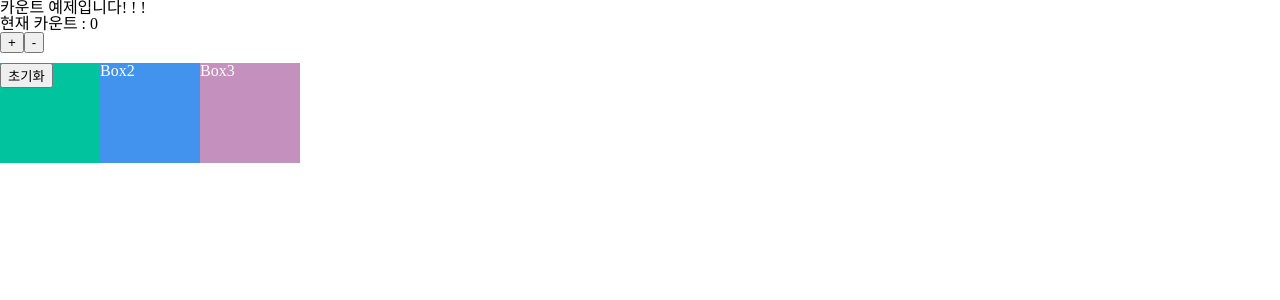
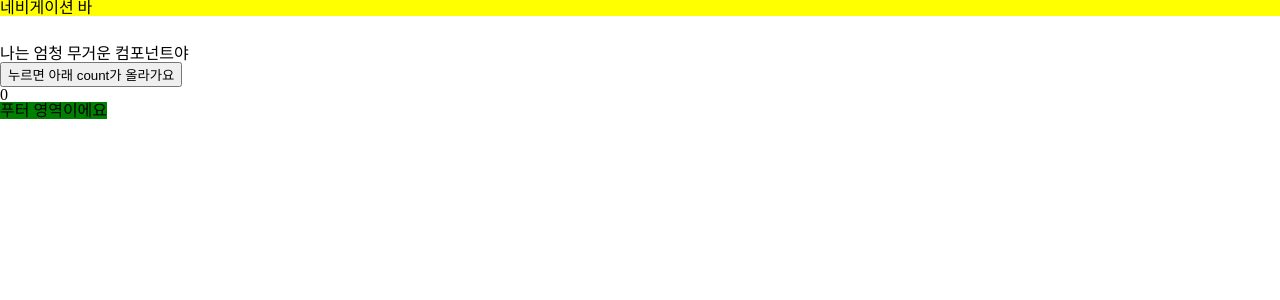
Before and after one commit to 9mean2/React_Week_2, a React (Create React App) app: page / in a window 1280 px wide. Shown: the top 300 px of the page. Built offline with nearby package versions, Linux system fonts and the light colour scheme.

Commit message:
feat: 07. React Hooks - useMemo 사용하기 전

```diff
--- a/src/App.jsx
+++ b/src/App.jsx
@@ -1,45 +1,27 @@
-import React, { useCallback, useState } from "react";
-import Box1 from "./components/Box1";
-import Box2 from "./components/Box2";
-import Box3 from "./components/Box3";
+import React from "react";
+import HavyComponents from "./components/HavyComponents";
 
+// heavy work -> 엄청 거운 작업
 function App() {
-  console.log("app컴포 렌더링됐음");
-  const [count, setCount] = useState(0);
-
-  // 1 증가
-  const onPlusBtnClickHandler = () => {
-    setCount(count + 1);
-  };
-
-  // 1 감소
-  const onMinusBtnClickHandler = () => {
-    setCount(count - 1);
-  };
-
-  // counst 초기화해주는 함수
-
-  const initCount = useCallback(() => {
-    console.log(`${count}에서 0으로 변경되었습니다.`);
-    setCount(0);
-  }, [count]);
-
   return (
     <>
-      <h3>카운트 예제입니다! ! ! </h3>
-      <p>현재 카운트 : {count}</p>
-      <button onClick={onPlusBtnClickHandler}> + </button>
-      <button onClick={onMinusBtnClickHandler}> - </button>
-      <div
+      <nav
         style={{
-          display: "flex",
-          marginTop: "10px",
+          backgroundColor: "yellow",
+          marginBottom: "30px",
         }}
       >
-        <Box1 initCount={initCount} />
-        <Box2 />
-        <Box3 />
-      </div>
+        네비게이션 바
+      </nav>
+      <HavyComponents />
+      <footers
+        style={{
+          backgroundColor: "green",
+        }}
+        ssss
+      >
+        푸터 영역이에요
+      </footers>
     </>
   );
 }
--- a/src/components/Box1.jsx
+++ /dev/null
@@ -1,25 +0,0 @@
-import React from "react";
-
-const style = {
-  width: "100px",
-  height: "100px",
-  backgroundColor: "#01c49f",
-  color: "white",
-};
-
-function Box1({ initCount }) {
-  console.log(" Box1 컴포 렌더링됐음");
-  return (
-    <div style={style}>
-      <button
-        onClick={() => {
-          initCount();
-        }}
-      >
-        초기화
-      </button>
-    </div>
-  );
-}
-
-export default React.memo(Box1);
--- a/src/components/Box2.jsx
+++ /dev/null
@@ -1,15 +0,0 @@
-import React from "react";
-
-const style = {
-  width: "100px",
-  height: "100px",
-  backgroundColor: "#4293ed",
-  color: "white",
-};
-
-function Box2() {
-  console.log(" Box2 컴포 렌더링됐음");
-  return <div style={style}>Box2</div>;
-}
-
-export default React.memo(Box2);
--- a/src/components/Box3.jsx
+++ /dev/null
@@ -1,15 +0,0 @@
-import React from "react";
-
-const style = {
-  width: "100px",
-  height: "100px",
-  backgroundColor: "#c491be",
-  color: "white",
-};
-
-function Box3() {
-  console.log(" Box3 컴포 렌더링됐음");
-  return <div style={style}>Box3</div>;
-}
-
-export default React.memo(Box3);
--- /dev/null
+++ b/src/components/HavyComponents.jsx
@@ -0,0 +1,30 @@
+import React, { useState, useMemo } from "react";
+
+function HavyComponents() {
+  const [count, setCount] = useState(0);
+
+  const heavyWork = () => {
+    for (let i = 0; i < 1000000000; i++) {}
+    return 100;
+  };
+
+  const value = heavyWork();
+  console.log(`value는 ${value}입니다`);
+
+  return (
+    <>
+      <p>나는 엄청 무거운 컴포넌트야</p>
+      <button
+        onClick={() => {
+          setCount(count + 1);
+        }}
+      >
+        누르면 아래 count가 올라가요
+      </button>
+      <br />
+      {count} <br />
+    </>
+  );
+}
+
+export default HavyComponents;
```
